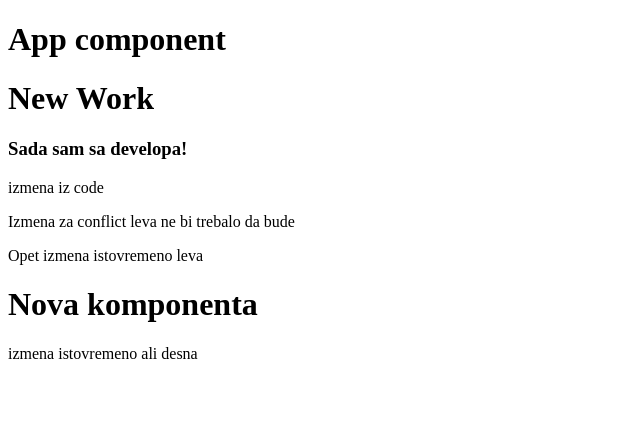
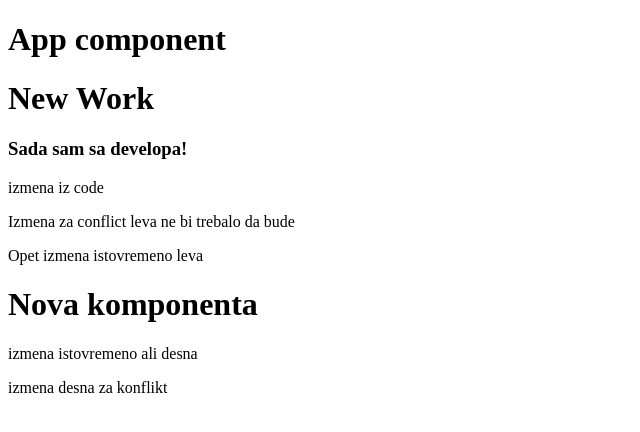
Before and after one commit to pedja260/bestwork, a React (Create React App) app: page / in a window 1280 px wide. Shown: the top 432 px of the page, without its empty margins (0-640 px from the left). Built offline with nearby package versions, Linux system fonts and the light colour scheme.

Commit message:
za conflict desna

```diff
--- a/src/components/TheBest.js
+++ b/src/components/TheBest.js
@@ -6,6 +6,7 @@ class TheBest extends Component {
             <div>
                 <h1>Nova komponenta</h1>
                 <p>izmena istovremeno ali desna</p>
+                <p>izmena desna za konflikt</p>
             </div>
         );
     }
```
